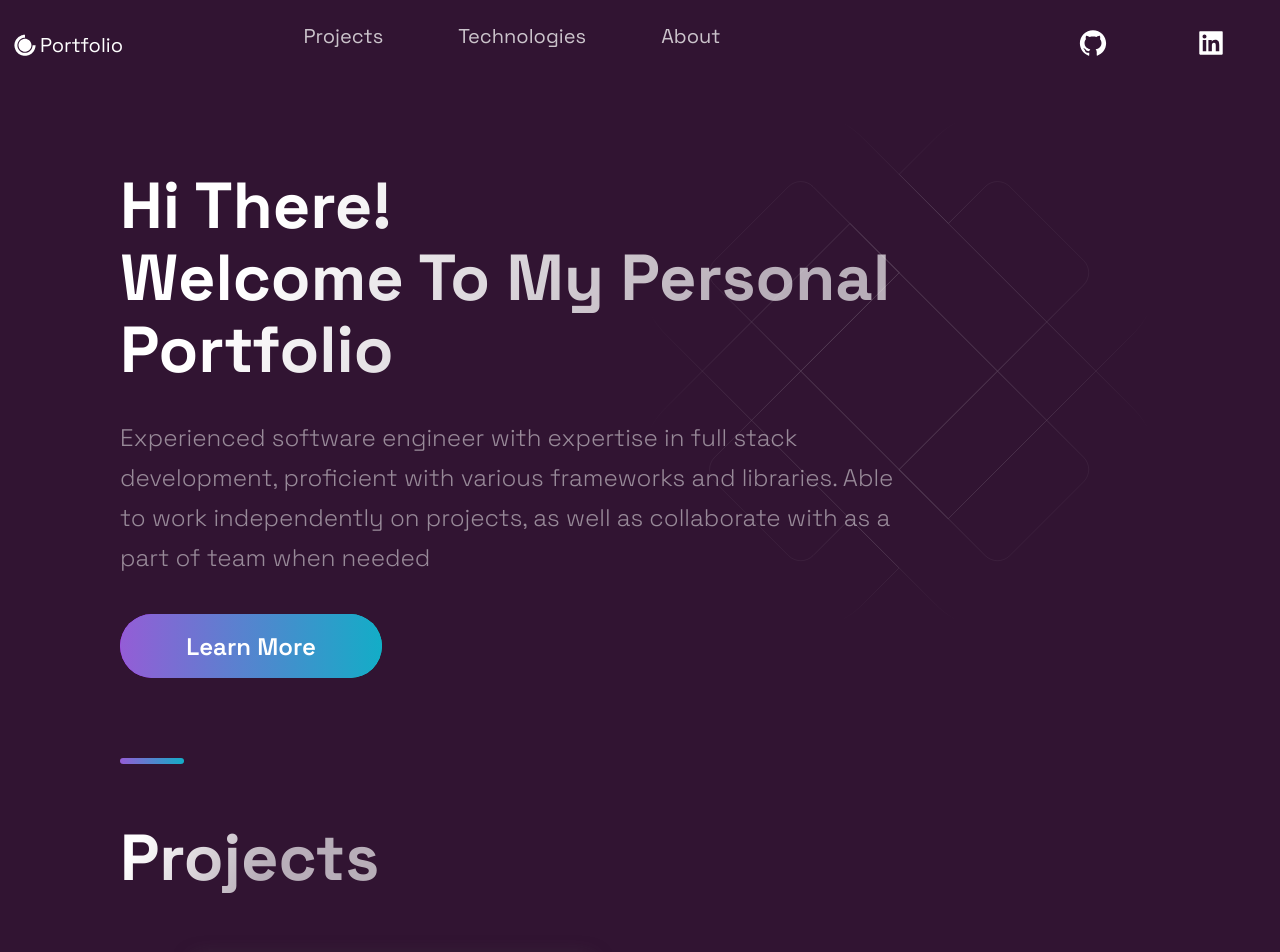
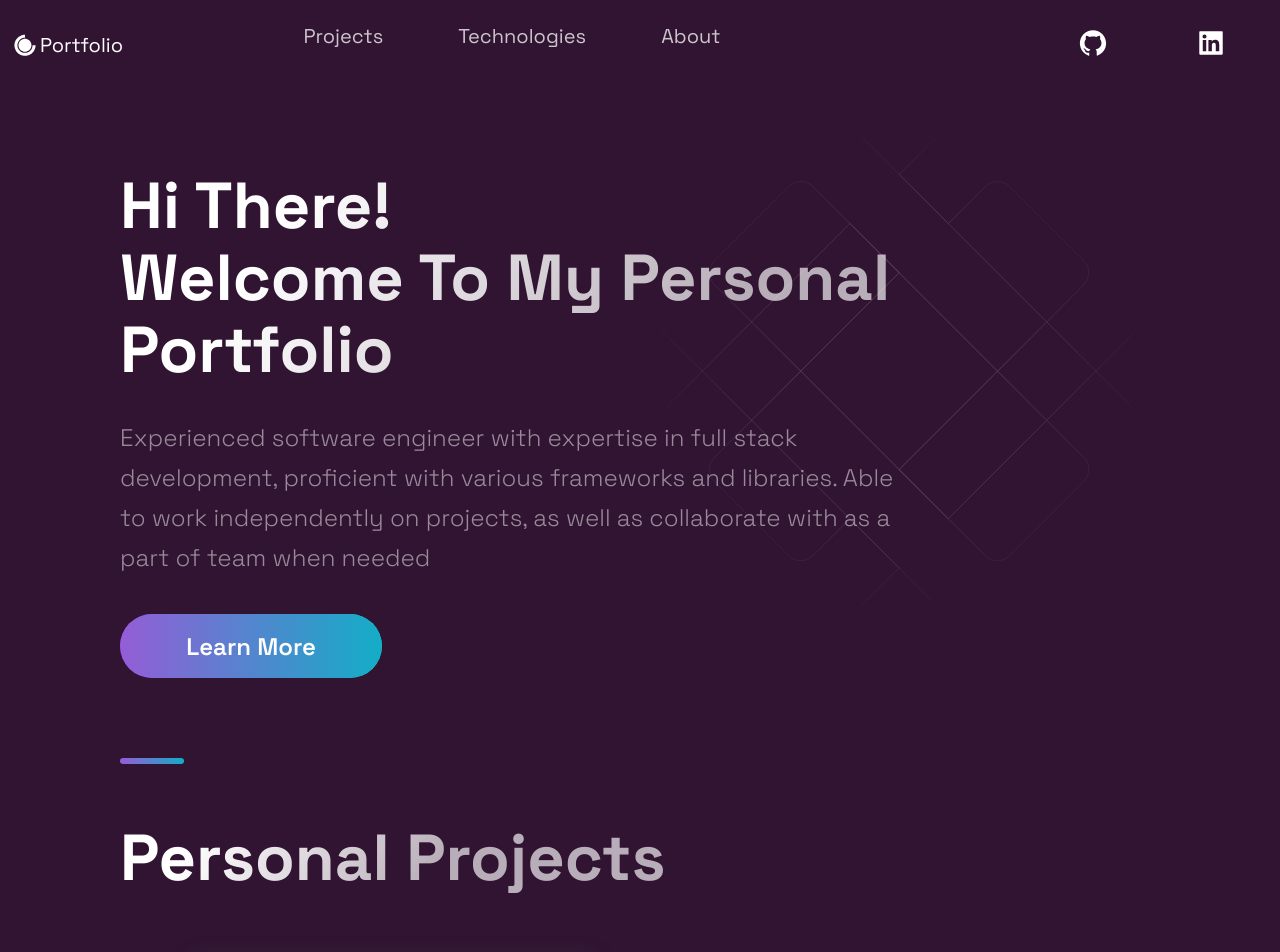
Before and after one commit to elyessAR/me_portfolio, a Next.js app: page / in a window 1280 px wide. Shown: the top 952 px of the page. Built offline with nearby package versions, Linux system fonts and the light colour scheme; grey boxes are pictures that could not be loaded.

Commit message:
personal added

```diff
--- a/src/components/Projects/Projects.js
+++ b/src/components/Projects/Projects.js
@@ -7,7 +7,7 @@ import { projects } from '../../constants/constants';
 const Projects = () => (
   <Section nopadding id="projects">
     <SectionDivider />
-    <SectionTitle main>Projects</SectionTitle>
+    <SectionTitle main>Personal Projects</SectionTitle>
     <GridContainer>
       {projects.map((p, i) => {
         return (
```
